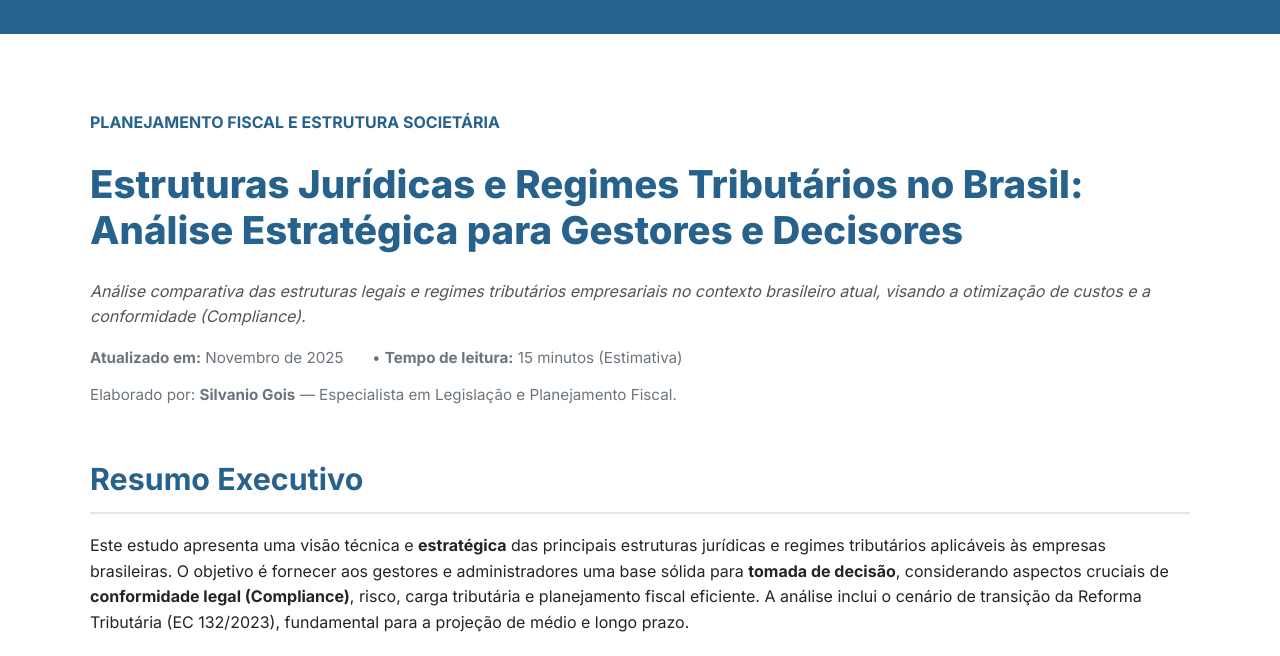
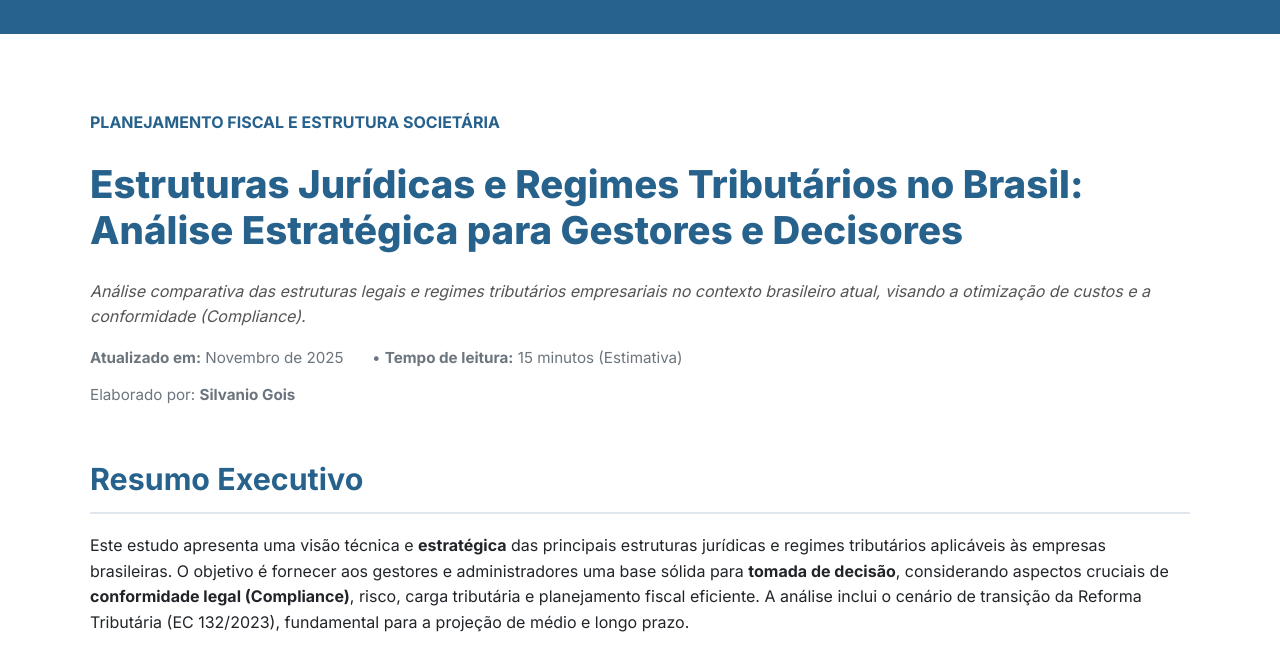
Before and after one commit to SilvanioSG/Estruturas-Juridicas-e-Regimes-Tributarios-no-Brasil, a plain HTML site: page index.html in a window 1280 px wide. Shown: the part 144-800 px from the top of the page. Drawn offline with Linux system fonts and the light colour scheme.

Commit message:
Update index.html

```diff
--- a/index.html
+++ b/index.html
@@ -384,7 +384,7 @@
         <div class="meta-info">
             <span><strong>Atualizado em:</strong> Novembro de 2025</span>
             <span> &bull; <strong>Tempo de leitura:</strong> 15 minutos (Estimativa)</span>
-            <p style="margin-top:0.8rem;">Elaborado por: <strong>Silvanio Gois</strong> — Especialista em Legislação e Planejamento Fiscal.</p>
+            <p style="margin-top:0.8rem;">Elaborado por: <strong>Silvanio Gois</strong></p>
         </div>
 
         <h2 id="secao-resumo">Resumo Executivo</h2>
```
